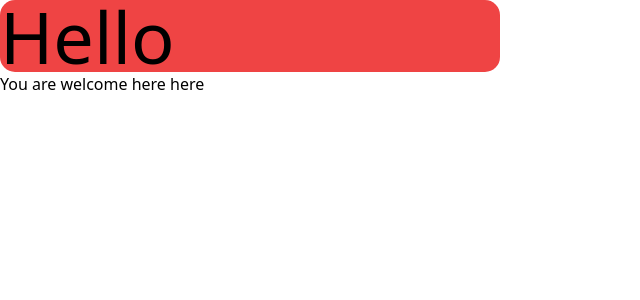
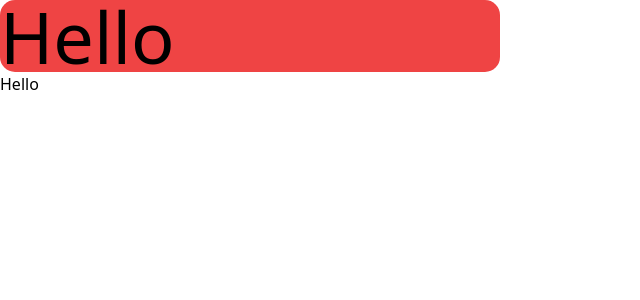
Before and after one commit to michado2019/michado-portfolio, a React (Create React App) app: page / in a window 1280 px wide. Shown: the top 300 px of the page, without its empty margins (0-640 px from the left). Built offline with nearby package versions, Linux system fonts and the light colour scheme.

Commit message:
first commit

```diff
--- a/src/App.js
+++ b/src/App.js
@@ -4,7 +4,7 @@ function App(){
   return(
     <div>
       <h1 className="bg-red-500 text-7xl w-[500px] rounded-[15px]">Hello</h1>
-      <p>You are welcome here here</p>
+      <p>Hello</p>
     </div>
   );
 }
```
